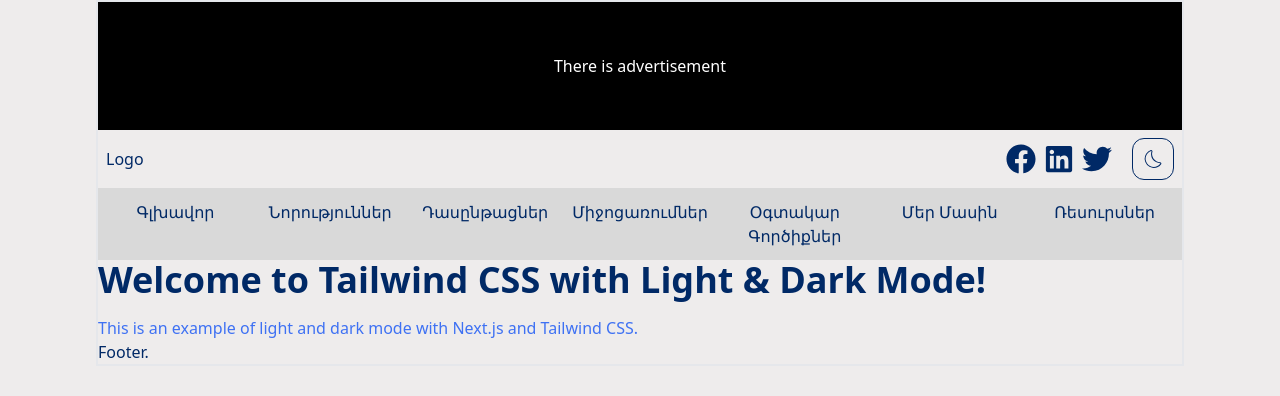
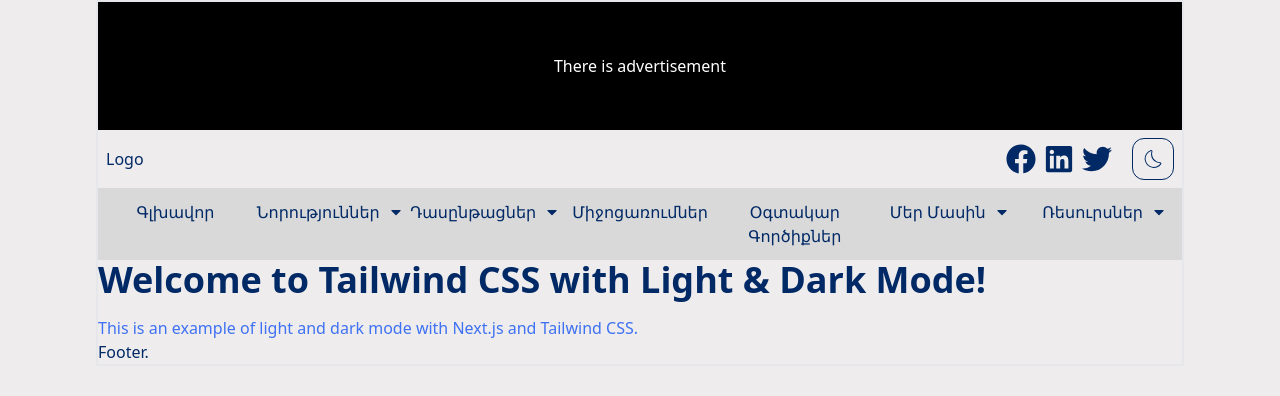
Before and after one commit to khachatryanhovhannes/news-website, a Next.js app: page / in a window 1280 px wide. Shown: the top 396 px of the page. Built offline with nearby package versions, Linux system fonts and the light colour scheme.

Commit message:
develop: Addin nav_item

```diff
--- a/components/atoms/nav_item/index.tsx
+++ b/components/atoms/nav_item/index.tsx
@@ -1,4 +1,7 @@
+"use client";
 import Link from "next/link";
+import { useState } from "react";
+import { FaCaretDown } from "react-icons/fa";
 
 interface INavItemProps {
   label: string;
@@ -7,13 +10,80 @@ interface INavItemProps {
 }
 
 export default function NavItem({ ...props }: INavItemProps) {
-  const { label, path } = props;
+  const { label, path, child } = props;
+  const [isOpen, setIsOpen] = useState(false);
 
   const isActive = false;
 
   return (
-    <Link className={`w-full py-3 ${isActive ? "text-white" : ""}`} href={path}>
-      <div className="text-center">{label}</div>
-    </Link>
+    <div className="relative w-full group">
+      <div className="cursor-pointer py-3">
+        <Link className={`w-full ${isActive ? "text-white" : ""}`} href={path}>
+          <button className="block w-full hover:text-primary ">
+            <div className="flex items-center justify-center">
+              {label}
+              {child && child.length > 0 && (
+                <FaCaretDown className="ml-2 transition-transform group-hover:rotate-180" />
+              )}
+            </div>
+          </button>
+        </Link>
+      </div>
+
+      {child && child.length > 0 && (
+        <div className="pt-2 absolute top-full left-0 z-10 hidden group-hover:block rounded-lg shadow w-44">
+          <ul className="py-2 text-sm bg-background-secondary-light dark:bg-background-secondary-dark">
+            {child.map((item, index) => (
+              <li
+                key={index}
+                className="relative"
+                onMouseEnter={() => setIsOpen(!isOpen)}
+              >
+                <Link href={item.path} className="block px-4 py-2">
+                  <button
+                    className="block w-full hover:text-primary"
+                    id="doubleDropdownButton"
+                    data-dropdown-toggle="doubleDropdown"
+                    data-dropdown-placement="right-start"
+                    type="button"
+                  >
+                    <div className="flex items-center justify-center">
+                      {item.label}
+                      {item.child && item.child.length > 0 && (
+                        <FaCaretDown className="ml-2 transition-transform group-hover:-rotate-90" />
+                      )}
+                    </div>
+                  </button>
+                </Link>
+
+                {item.child && item.child.length > 0 && (
+                  <div
+                    className={`absolute left-full top-0 ${
+                      isOpen ? "block" : "hidden"
+                    } bg-background-secondary-light dark:bg-background-secondary-dark rounded-lg shadow w-44`}
+                  >
+                    <ul
+                      className="py-2 text-sm"
+                      aria-labelledby="doubleDropdownButton"
+                    >
+                      {item.child.map((subItem, subIndex) => (
+                        <li key={subIndex}>
+                          <Link
+                            href={subItem.path}
+                            className="block px-4 py-2 hover:bg-gray-100 dark:hover:bg-gray-600 dark:hover:text-white"
+                          >
+                            {subItem.label}
+                          </Link>
+                        </li>
+                      ))}
+                    </ul>
+                  </div>
+                )}
+              </li>
+            ))}
+          </ul>
+        </div>
+      )}
+    </div>
   );
 }
```
